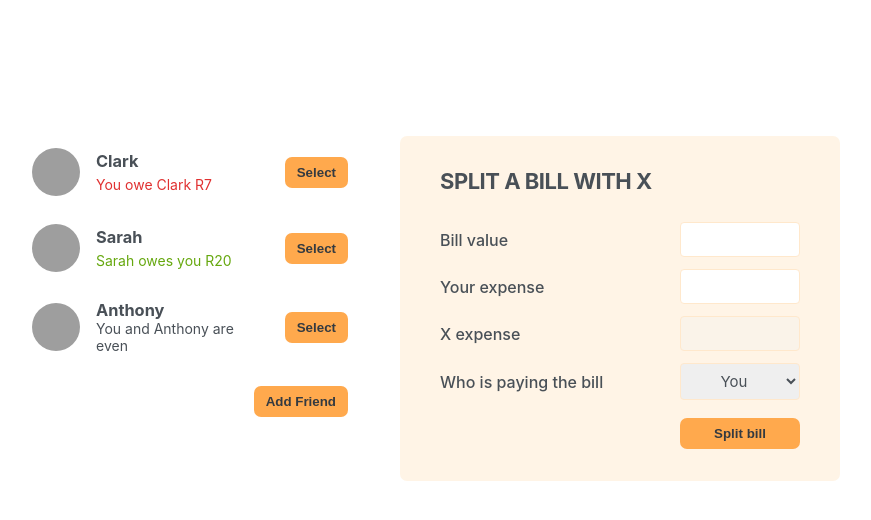
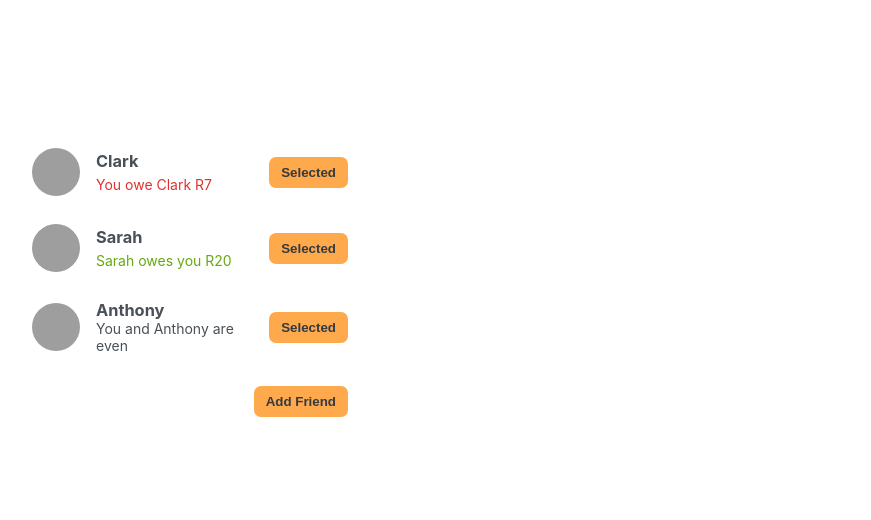
Before and after one commit to NezerZA/eat-n-split, a React (Create React App) app: page / in a window 1280 px wide. Shown: the top 520 px of the page, without its empty margins (210-1081 px from the left). Built offline with nearby package versions, Linux system fonts and the light colour scheme; grey boxes are pictures that could not be loaded.

Commit message:
New Feature Added

```diff
--- a/src/App.js
+++ b/src/App.js
@@ -32,8 +32,7 @@
 export default function App() {
   const [friends, setFriends] = useState(initialFriends);
   const [showAddFriend, setShowAddFriend] = useState(false);
-
-  console.log(friends);
+  const [selectedFriend, setSelectedFriend] = useState("");
 
   function handleShowAddFriend() {
     setShowAddFriend((show) => !show);
@@ -45,35 +44,55 @@
     setShowAddFriend(false);
   }
 
+  function handleSelection(friend) {
+    setSelectedFriend((curSelected) =>
+      curSelected?.id === friend.id ? null : friend
+    );
+    setShowAddFriend(false);
+  }
+
   return (
     <div className="app">
       <div className="sidebar">
-        <FriendsList friends={friends} />
+        <FriendsList
+          friends={friends}
+          selectedFriend={selectedFriend}
+          onSelection={handleSelection}
+        />
+
         {showAddFriend && <FormAddFriend onAddFriend={handleAddFriend} />}
+
         <Button onClick={handleShowAddFriend}>
           {showAddFriend ? "Close" : "Add Friend"}
         </Button>
       </div>
 
-      <FormSplitBill />
+      {selectedFriend && <FormSplitBill selectedFriend={selectedFriend} />}
     </div>
   );
 }
 
 // Components
-function FriendsList({ friends }) {
+function FriendsList({ friends, onSelection, selectedFriend }) {
   return (
     <ul>
       {friends.map((friend) => (
-        <Friend friend={friend} key={friend.id} />
+        <Friend
+          friend={friend}
+          key={friend.id}
+          onSelection={onSelection}
+          selectedFriend={selectedFriend}
+        />
       ))}
     </ul>
   );
 }
 
-function Friend({ friend }) {
+function Friend({ friend, onSelection, selectedFriend }) {
+  const isSelected = selectedFriend?.id === friend.id;
+
   return (
-    <li>
+    <li className={isSelected ? "selected" : ""}>
       <img src={friend.image} alt={friend.name} />
       <h3>{friend.name}</h3>
 
@@ -91,7 +110,9 @@
 
       {friend.balance === 0 && <p>You and {friend.name} are even</p>}
 
-      <Button>Select</Button>
+      <Button onClick={() => onSelection(friend)}>
+        {isSelected ? "Close" : "Selected"}
+      </Button>
     </li>
   );
 }
@@ -141,10 +162,10 @@
   );
 }
 
-function FormSplitBill() {
+function FormSplitBill({ selectedFriend }) {
   return (
     <form className="form-split-bill">
-      <h2>Split a bill with X</h2>
+      <h2>Split a bill with {selectedFriend.name}</h2>
 
       <label>Bill value</label>
       <input type="text" />
@@ -152,13 +173,13 @@
       <label>Your expense</label>
       <input type="text" />
 
-      <label>X expense</label>
+      <label>{selectedFriend.name}'s expense</label>
       <input type="text" disabled />
 
       <label>Who is paying the bill</label>
       <select>
         <option value="user">You</option>
-        <option value="friend">X</option>
+        <option value="friend">{selectedFriend.name}</option>
       </select>
 
       <Button>Split bill</Button>
```
